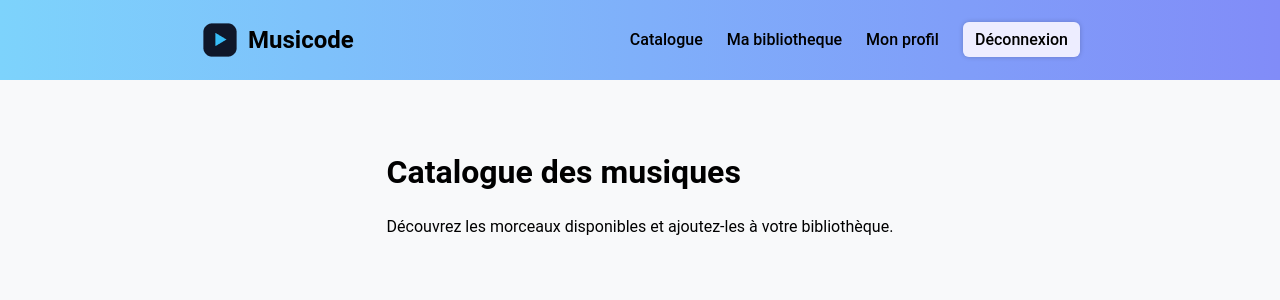
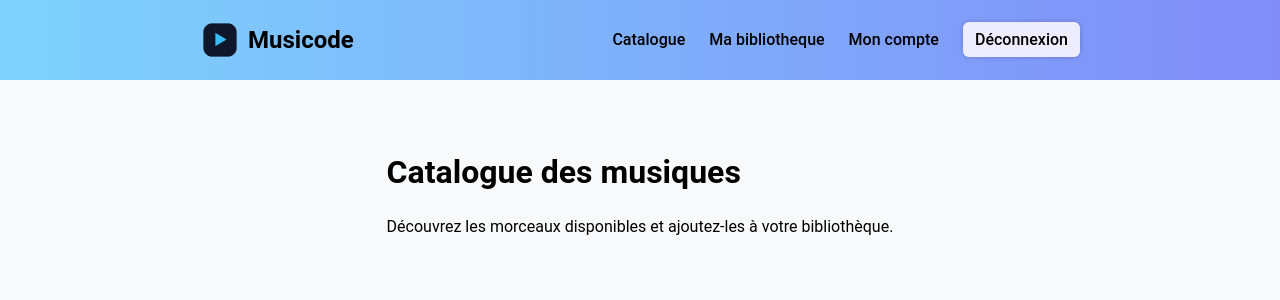
Before and after one commit to jaajjj/Musicode_td22_01, a PHP site: page /index.php in a window 1280 px wide. Shown: the top 300 px of the page. Run offline with PHP 8.4, Linux system fonts and the light colour scheme; the visitor is signed in with stand-in values (Sample User, id 1); data that the repository does not hold is empty.

Commit message:
mini correction nom redirection

```diff
--- a/views/templates/header.php
+++ b/views/templates/header.php
@@ -12,13 +12,13 @@
             <span class="logo-icon"><img alt='logo-beau' src="<?= getenv('BASE_URL').'assets/img/logo.png' ?>"></span> Musicode
         </a>
         <nav>
-            <a href="<?= $_ENV['BASE_URL'].'catalogue' ?>">Catalogue</a>
+            <a href="<?= $_ENV['BASE_URL'].'home' ?>">Catalogue</a>
             <?php if (empty($_SESSION['isConnected'])): ?>
                 <a href="<?= getenv('BASE_URL').'login' ?>">Connexion</a>
                 <a href="<?= getenv('BASE_URL').'inscription' ?>">Inscription</a>
             <?php else: ?>
                 <a href="<?= getenv('BASE_URL').'bibliotheque' ?>">Ma bibliotheque</a>
-                <a href="<?= getenv('BASE_URL').'compte' ?>">Mon profil</a>
+                <a href="<?= getenv('BASE_URL').'compte' ?>">Mon compte</a>
                 <a class="deconexion_btn" href="<?= getenv('BASE_URL').'TraitementDeconnexion' ?>">Déconnexion</a>
             <?php endif; ?>
 
```
Also changed, not shown: views/catalogue.php (deleted).
